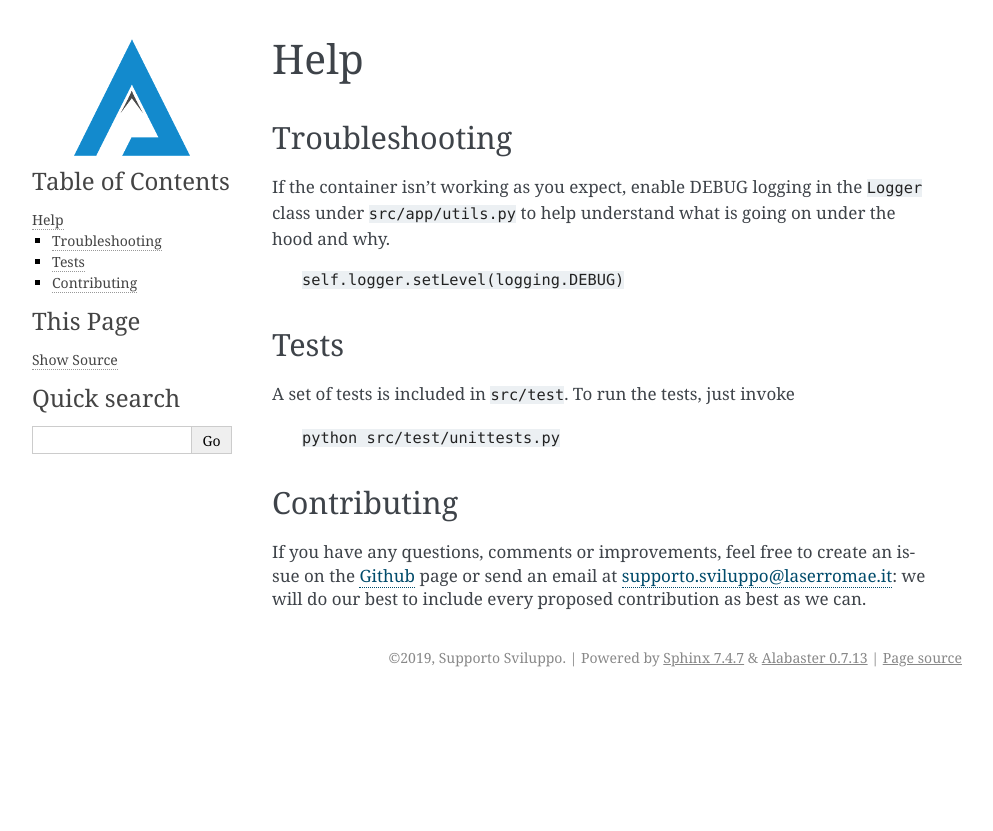
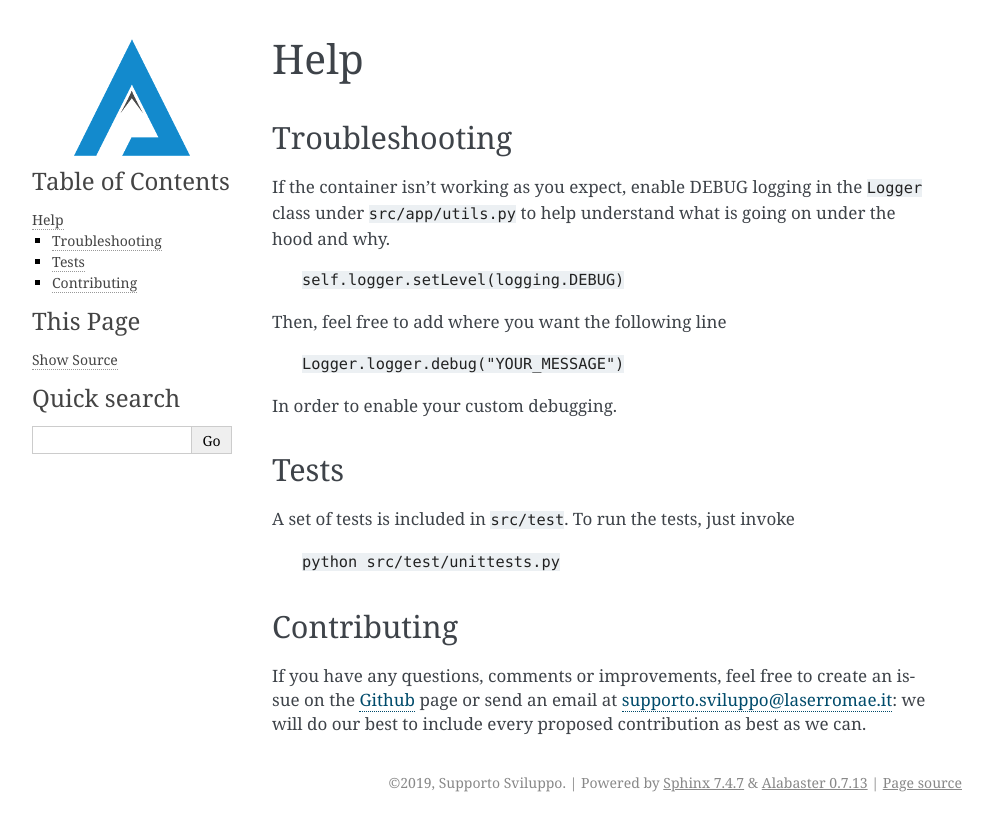
Before and after one commit to LaserRomae/googleauth-sidecar, a Sphinx documentation site: the page built from docs/source/help.rst, in a window 1280 px wide. Shown: the top 831 px of the page, without its empty margins (148-1141 px from the left). Built offline with Sphinx 7.4.7, drawn with Linux system fonts in a browser that asks for light colours.

Commit message:
Fixed help.rst file.

```diff
--- a/docs/source/help.rst
+++ b/docs/source/help.rst
@@ -7,6 +7,12 @@ Troubleshooting
 If the container isn't working as you expect, enable DEBUG logging in the ``Logger`` class under ``src/app/utils.py`` to help understand what is going on under the hood and why.
 
 	``self.logger.setLevel(logging.DEBUG)``
+
+Then, feel free to add where you want the following line
+
+	``Logger.logger.debug("YOUR_MESSAGE")``
+
+In order to enable your custom debugging.
 
 Tests
 =====
```
